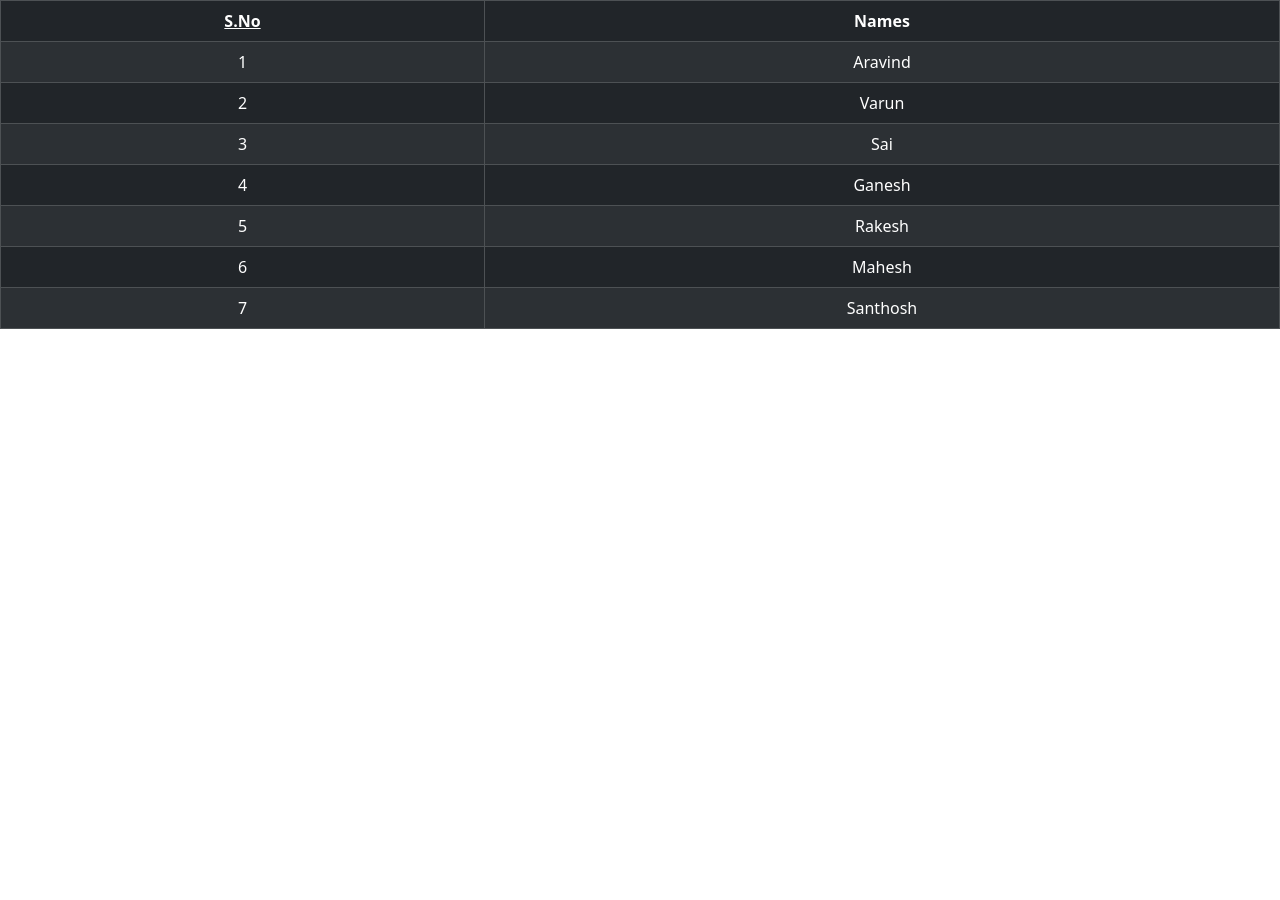
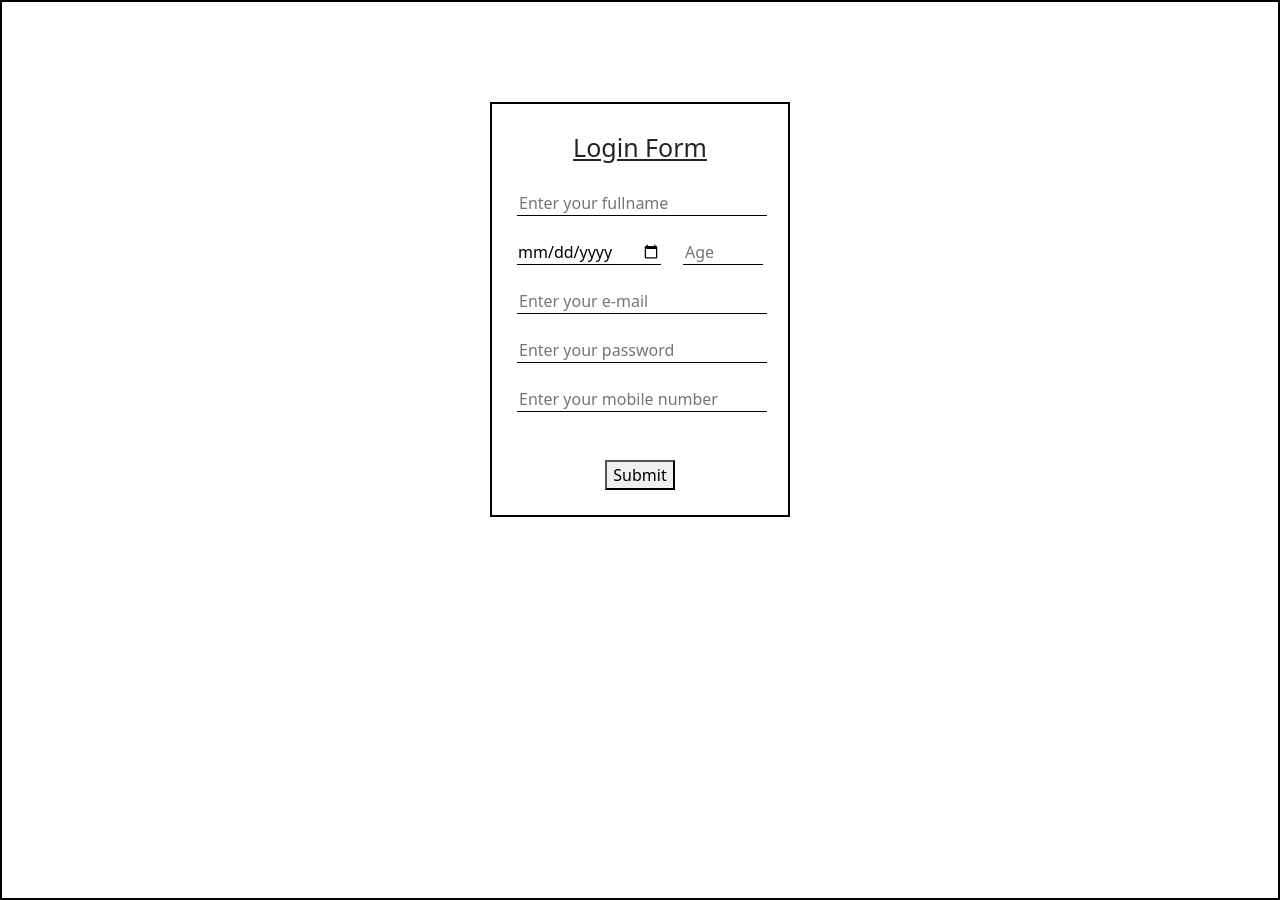
Before and after one commit to chanakya6/my-app, a React (Create React App) app: page / in a window 1280 px wide. Before the commit the page ends 800 px from the top, so only its background shows below. Built offline with nearby package versions, Linux system fonts and the light colour scheme.

Commit message:
Day5 created a login form with input types

```diff
--- /dev/null
+++ b/src/components/App.js
@@ -0,0 +1,18 @@
+import React from 'react';
+
+
+/* import FormClass from "./classcomp/FormEvents/FormClass"; */
+/* import FormFunc from "./functioncomp/FormEvents/FormFunc"; */
+import FuncAppForm from './functioncomp/FuncAppForm';
+
+const App = () => {
+  return (
+    <div>
+      {/* <FormClass/> */}
+      {/* <FormFunc/> */}
+      <FuncAppForm/>
+    </div>
+  )
+}
+
+export default App;
--- /dev/null
+++ b/src/components/classcomp/FormEvents/FormClass.css
@@ -0,0 +1,17 @@
+form{
+    border:1px solid black;
+    width:300px;
+    height:300px;
+    padding:20px 40px;
+    margin: 100px auto;
+}
+.log{
+    text-align: center;
+}
+.log:hover{
+    text-decoration: underline;
+}
+button{
+    margin-top: 10px;
+    margin-left: 70px;
+}
--- /dev/null
+++ b/src/components/classcomp/FormEvents/FormClass.js
@@ -0,0 +1,43 @@
+import React, { Component } from 'react';
+// import {Form,Button} from "react-bootstrap";
+import "./FormClass.css";
+
+
+class FormClass extends Component {
+    constructor(){
+        super();
+        this.state={
+            emailAddress:'',
+            passwordAddress:'',
+        };
+    }
+    /* onChangeClass(event){
+        this.setState({[event.target.name]:event.target.value});
+    } */
+    onChangeClass=(event)=>{
+        this.setState({[event.target.name]:event.target.value});
+    };
+    onSubmitClass=(event)=>{
+        event.preventDefault();
+        !this.state.emailAddress && !this.state.passwordAddress
+        ? alert("please enter the email and password") : alert(this.state.emailAddress);
+    };
+  render() {
+    return (
+        <form className='form' onSubmit={this.onSubmitClass}>
+            <div className='log'>Login Form</div><br/>
+            <div>
+                <label htmlFor='email'>E-mail: </label><br/>
+                <input type="email" name="emailAddress" id="email" onChange={/* this.onChangeClass=this.onChangeClass.bind(this) */ this.onChangeClass}/>
+            </div><br/>
+            <div>
+                <label htmlFor='password'>Password: </label><br/>
+                <input type="password" name="passwordAddress" id="password" onChange={/* this.onChangeClass=this.onChangeClass.bind(this) */ this.onChangeClass}/>
+            </div><br/>
+            <button>Submit</button>
+        </form>
+    )
+  }
+}
+
+export default FormClass;
--- /dev/null
+++ b/src/components/functioncomp/FormEvents/FormFunc.css
@@ -0,0 +1,17 @@
+form{
+    border:1px solid black;
+    width:300px;
+    height:300px;
+    padding:20px 40px;
+    margin: 100px auto;
+}
+.log{
+    text-align: center;
+}
+.log:hover{
+    text-decoration: underline;
+}
+button{
+    margin-top: 10px;
+    margin-left: 70px;
+}
--- /dev/null
+++ b/src/components/functioncomp/FormEvents/FormFunc.js
@@ -0,0 +1,32 @@
+import React,{useState} from 'react';
+// import {Form,Button} from "react-bootstrap";
+import "./FormFunc.css";
+
+const FormFunc = () => {
+    const [emailAddress, setEmailAddress]=useState('');
+    const [passwordAddress, setPasswordAddress]=useState('');
+
+    const onSubmitFunc=(event)=>{
+        event.preventDefault();
+        !emailAddress && !passwordAddress
+        ? alert("please enter the email and password") : alert(emailAddress);
+    }
+  return (
+    <div>
+        <form className='form' onSubmit={onSubmitFunc}>
+            <div className='log'>Login Form</div><br/>
+            <div>
+                <label htmlFor='email'>E-mail: </label><br/>
+                <input type="email" name="emailAddress" id="email" onChange={(event)=>setEmailAddress(event.target.value)}/>
+            </div><br/>
+            <div>
+                <label htmlFor='password'>Password: </label><br/>
+                <input type="password" name="passwordAddress" id="password" onChange={(event)=>setPasswordAddress(event.target.value)}/>
+            </div><br/>
+            <button>Submit</button>
+        </form>
+    </div>
+  )
+}
+
+export default FormFunc;
--- a/src/components/functioncomp/FuncApp.css
+++ b/src/components/functioncomp/FuncApp.css
@@ -96,7 +96,7 @@
 
 /* ////////////////////////////////////////////////////////////////////////////////////////////// */
 
- /* body{
+/*  body{
     border:1px solid black;
     width:100%;
     height:900px;
@@ -159,3 +159,77 @@ h1{
     text-align: center;
     text-shadow: 0px 0px 2px black;
 } */
+
+/* ////////////////////////////////////////////////////////////////////////////////////////////// */
+
+.body{
+    border:2px solid black;
+    width:100%;
+    height:900px;
+
+}
+.middle_body{
+    border:2px solid black;
+    width:300px;
+    height:auto;
+    padding:25px;
+    margin: 100px auto;
+}
+.head{
+    text-align: center;
+    font-size: 25px;
+    text-decoration: underline;
+}
+.text input{
+    width:250px;
+    height:25px;
+    outline: none;
+    border: none;
+    border-bottom: 1px solid black;
+    cursor: pointer;
+}
+.date_age{
+    display: flex;
+    justify-content: space-between;
+}
+.date_age .date input{
+    outline: none;
+    border: none;
+    border-bottom: 1px solid black;
+    cursor: pointer;
+}
+.date_age .age input{
+    width:80px;
+    height:25px;
+    outline: none;
+    border: none;
+    border-bottom: 1px solid black;
+    cursor: pointer;
+}
+.email input{
+    width:250px;
+    height:25px;
+    outline: none;
+    border: none;
+    border-bottom: 0.1px solid black;
+    cursor: pointer;
+}
+.password input{
+    width:250px;
+    height:25px;
+    outline: none;
+    border: none;
+    border-bottom: 1px solid black;
+    cursor: pointer;
+}
+.tel input{
+    width:250px;
+    height:25px;
+    outline: none;
+    border: none;
+    border-bottom: 1px solid black;
+    cursor: pointer;
+}
+.button{
+    text-align: center;
+}
--- /dev/null
+++ b/src/components/functioncomp/FuncAppForm.js
@@ -0,0 +1,106 @@
+// import {Form,Button} from "react-bootstrap";
+import React, { useState } from 'react';
+import './FuncApp.css';
+
+const FuncAppForm = () => {
+  const [fullName, setFullName] = useState('');
+  const [dateOfBirth, setDateOfBirth] = useState('');
+  const [age, setAge] = useState('');
+  const [email, setEmail] = useState('');
+  const [password, setPassword] = useState('');
+  const [mobileNumber, setMobileNumber] = useState('');
+
+  const onSubmitChange = (event) => {
+    event.preventDefault();
+    !email && !mobileNumber
+    ? alert("please fill the form correctly")
+    : alert(email);
+  };
+
+  return (
+    <div className='body'>
+      <form className='middle_body' onSubmit={onSubmitChange}>
+        <div className='head'>Login Form</div>
+        <br />
+        <div className='text'>
+          <input
+            title='Type Name'
+            type='text'
+            name='fullName'
+            id='fullName'
+            placeholder='Enter your fullname'
+            value={fullName}
+            onChange={(event) => setFullName(event.target.value)}
+          />
+        </div>
+        <br />
+        <div className='date_age'>
+          <div className='date'>
+            <input
+              title='Date-of-birth'
+              type='date'
+              name='dateOfBirth'
+              id='dateOfBirth'
+              value={dateOfBirth}
+              onChange={(event) => setDateOfBirth(event.target.value)}
+            />
+          </div>
+          <div className='age'>
+            <input
+              title='Type Age'
+              type='text'
+              name='age'
+              id='age'
+              placeholder='Age'
+              value={age}
+              onChange={(event) => setAge(event.target.value)}
+            />
+          </div>
+        </div>
+        <br />
+        <div className='email'>
+          <input
+            title='Type e-mail'
+            type='email'
+            name='email'
+            id='email'
+            placeholder='Enter your e-mail'
+            value={email}
+            onChange={(event) => setEmail(event.target.value)}
+          />
+        </div>
+        <br />
+        <div className='password'>
+          <input
+            title='Type Password'
+            type='password'
+            name='password'
+            id='password'
+            placeholder='Enter your password'
+            value={password}
+            onChange={(event) => setPassword(event.target.value)}
+          />
+        </div>
+        <br />
+        <div className='tel'>
+          <input
+            title='Type Mobile Number'
+            type='tel'
+            name='mobileNumber'
+            id='mobileNumber'
+            placeholder='Enter your mobile number'
+            value={mobileNumber}
+            onChange={(event) => setMobileNumber(event.target.value)}
+          />
+        </div>
+        <br />
+        <br />
+        <div className='button'>
+          <button type='submit'>Submit</button>
+        </div>
+      </form>
+    </div>
+  );
+};
+
+export default FuncAppForm;
--- a/src/index.js
+++ b/src/index.js
@@ -2,6 +2,7 @@ import React from 'react';
 import ReactDOM from 'react-dom/client';
 import './index.css';
 import 'bootstrap/dist/css/bootstrap.min.css';
+import App from "./components/App";
 
 
 /* import ClassApp1 from './components/classcomp/ClassApp1';
@@ -25,13 +26,14 @@ import FuncApp4 from "./components/functioncomp/FuncApp4"; */
 /* import ClassApp7 from './components/classcomp/ClassApp7';*/
 /* import FuncApp8 from './components/functioncomp/FuncApp8'; */
 /* import ClassApp7 from './components/classcomp/ClassApp7'; */
-import FuncList from './components/functioncomp/List/FuncList';
+/* import FuncList from './components/functioncomp/List/FuncList'; */
 
 
 
 const root = ReactDOM.createRoot(document.getElementById('root'));
 root.render(
   <div>
+    <App/>
     {/* <ClassApp1 />
     <ClassApp2 />
     <ClassApp3 />
@@ -53,6 +55,6 @@ root.render(
     {/* <ClassApp7/> */}
    {/* <FuncApp8/> */}
    {/* <ClassApp7/> */}
-   <FuncList/>
+   {/* <FuncList/> */}
   </div>
 );
```
